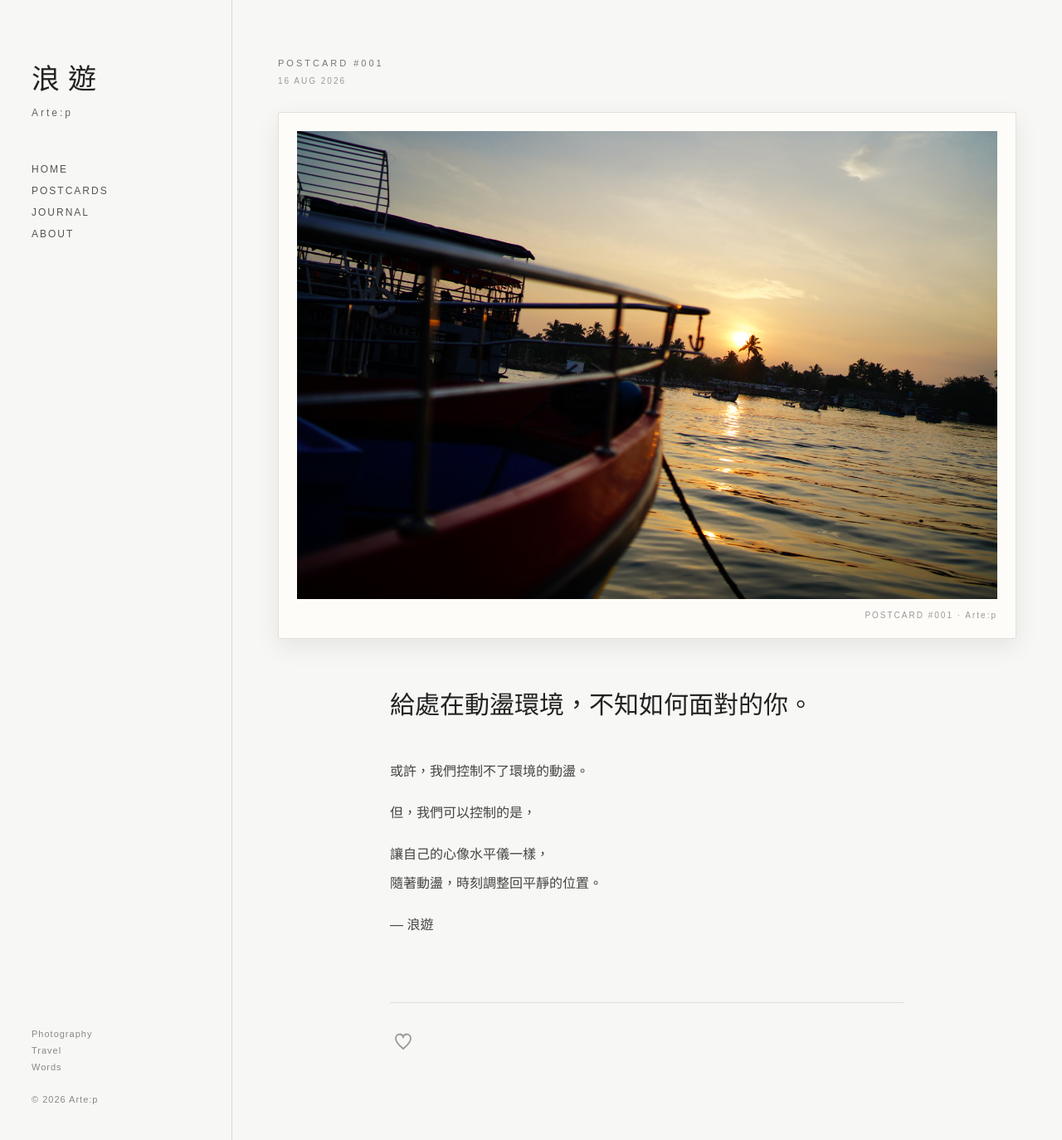
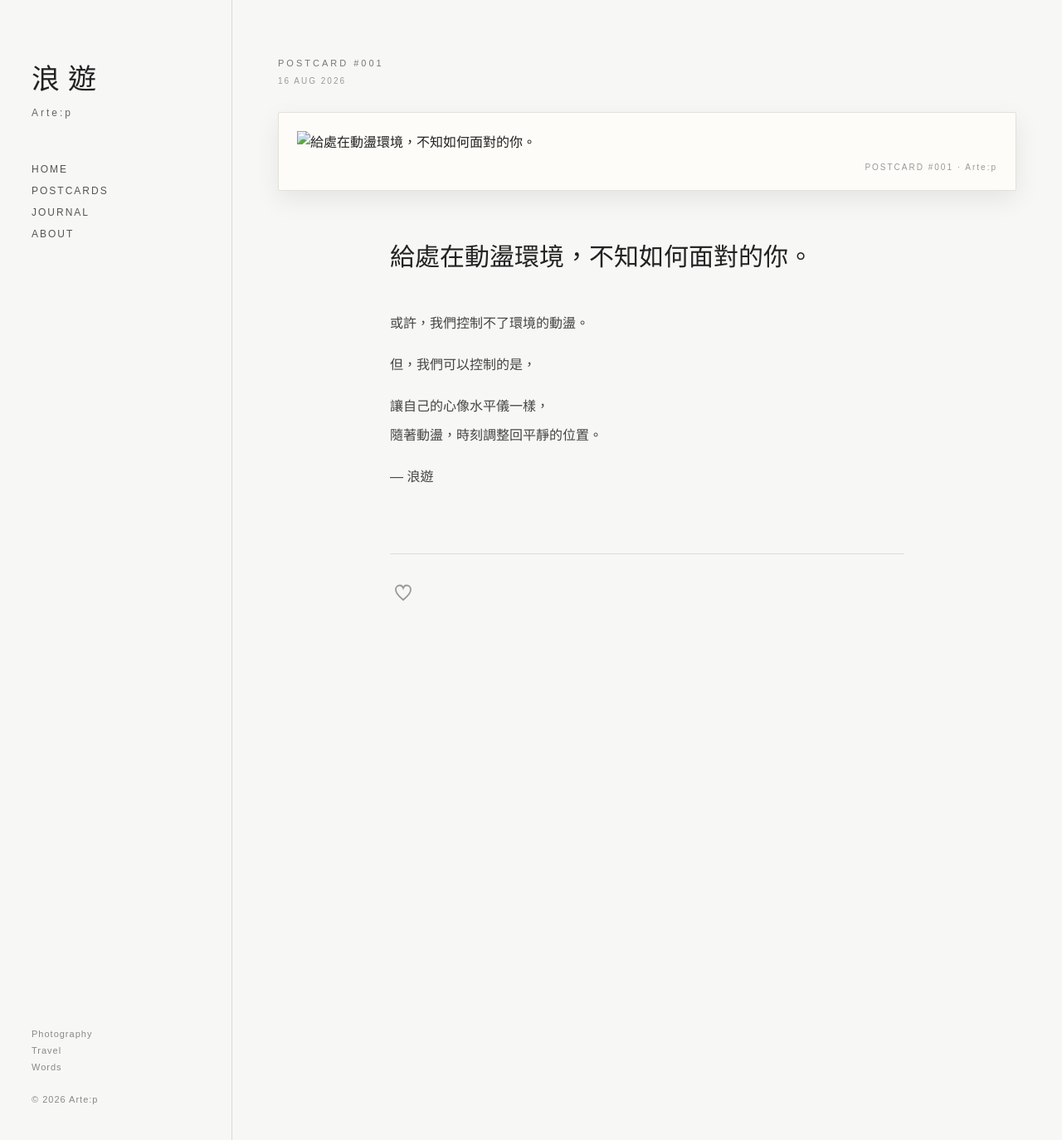
Before and after one commit to artep-wandering/artep-wandering.github.io, a Jekyll site: the page built from _posts/2026-08-16-postcard-001.md, in a window 1280 px wide and 1374 px high. Shown: the whole window at 83% size. Built offline with Jekyll 4.4.1, drawn with Linux system fonts in a browser that asks for light colours.

Commit message:
Fix image path in postcard-001.md
Updated image path in postcard markdown file.

```diff
--- a/_posts/2026-08-16-postcard-001.md
+++ b/_posts/2026-08-16-postcard-001.md
@@ -3,7 +3,7 @@ layout: postcard
 number: "001"
 title: "給處在動盪環境，不知如何面對的你。"
 date: 2026-08-16
-image: /images/postcard-001.jpg
+image: images/postcard-001.jpg
 excerpt_text: "或許，我們控制不了環境的動盪。但我們可以控制的，是讓自己的心時刻調整回平靜的位置。"
 ---
 
```
